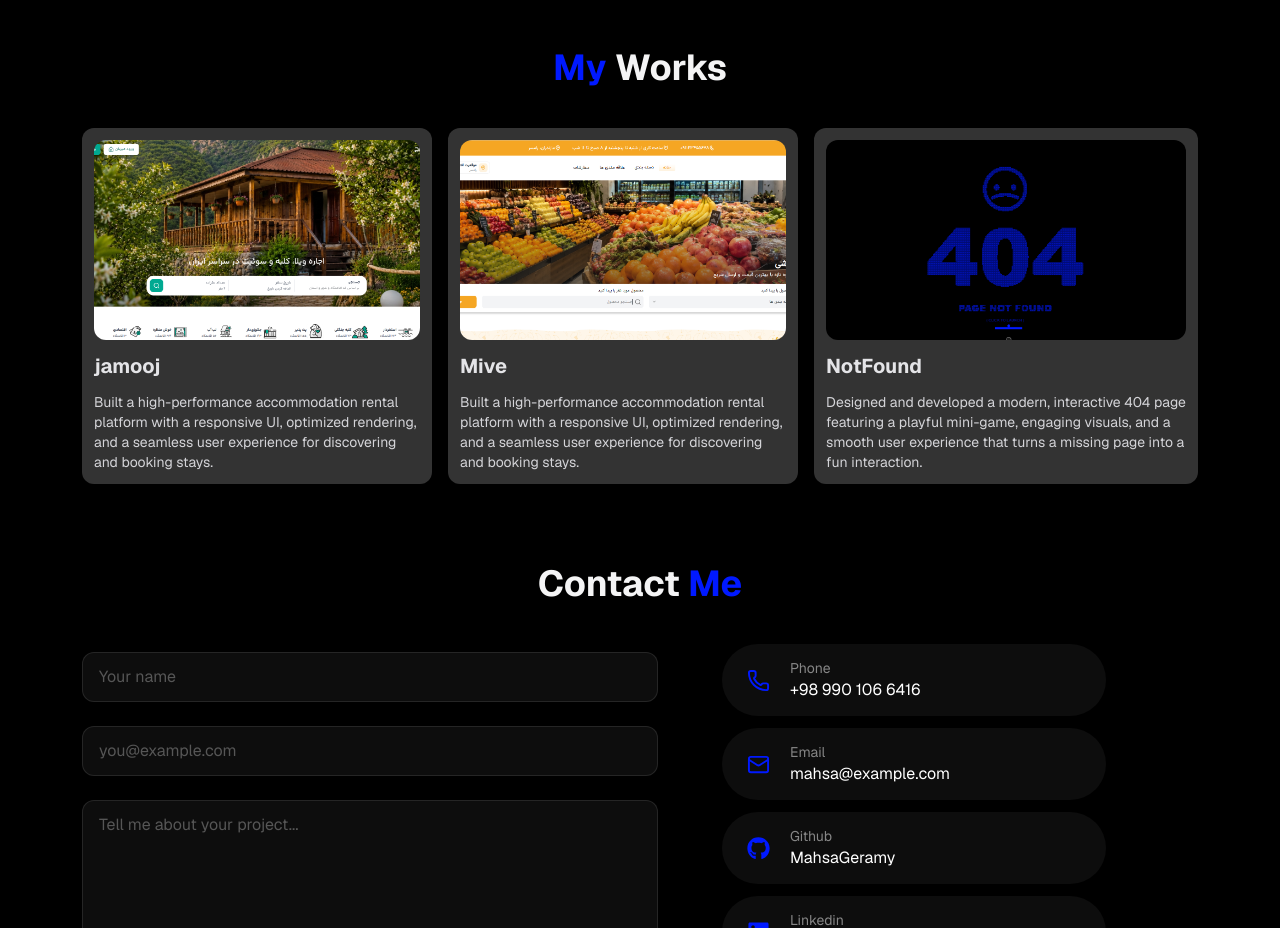
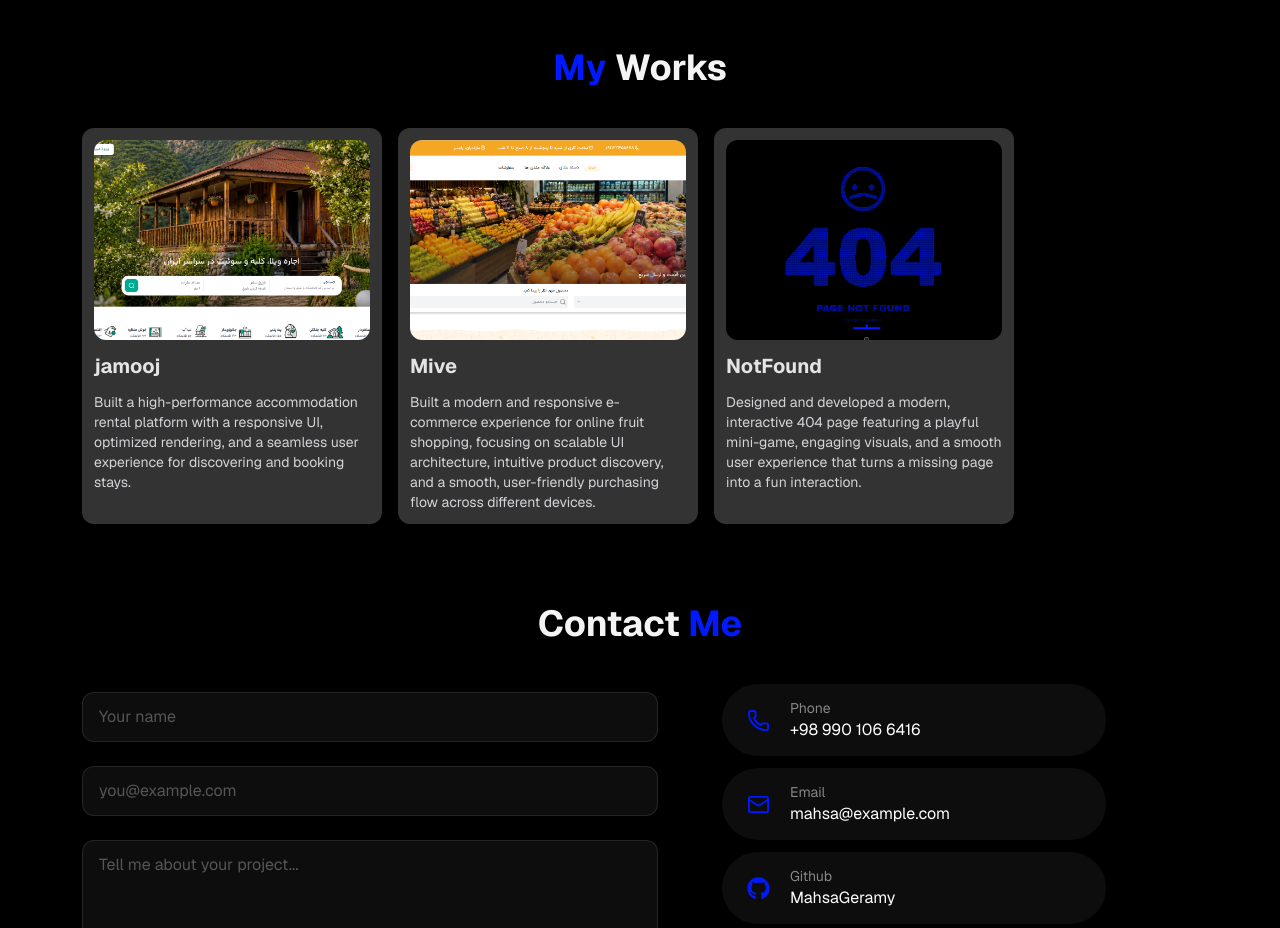
Before and after one commit to MahsaGeramy/Portfolio, a Next.js app: page / in a window 1280 px wide. Shown: the part 1660-2588 px from the top of the page. Built offline with nearby package versions, Linux system fonts and the light colour scheme.

Commit message:
add: appRoutes

```diff
--- a/src/app/_components/layout/header.tsx
+++ b/src/app/_components/layout/header.tsx
@@ -2,6 +2,7 @@
 
 import { ArrowRight } from "lucide-react";
 import { useEffect, useState } from "react";
+import appRoutes from "@/common/appRoutes";
 
 const navItems = ["Home", "Services", "Works"];
 
@@ -43,7 +44,7 @@ const Header = () => {
     return (
         <header className="fixed left-1/2 top-0 z-50 flex w-full -translate-x-1/2 items-center justify-between px-5 py-3 backdrop-blur-sm md:px-10">
             <a
-                href="#home"
+                href={appRoutes.Main}
                 className="font-cursive text-sm font-semibold font-fancy text-white md:text-lg"
             >
                 Mahsa Geramy
@@ -57,7 +58,7 @@ const Header = () => {
                     return (
                         <a
                             key={item}
-                            href={`#${sectionId}`}
+                            href={`${appRoutes.Main}#${sectionId}`}
                             className={`group flex items-center gap-2 rounded-full px-4 py-2 font-medium transition-colors duration-300 ${
                                 isActive
                                     ? "text-[var(--primary)]"
--- a/src/app/_components/sections/myWorks.tsx
+++ b/src/app/_components/sections/myWorks.tsx
@@ -17,7 +17,7 @@ const MyWorks = () =>{
         },
         {
             title: "Mive",
-            description: "Built a high-performance accommodation rental platform with a responsive UI, optimized rendering, and a seamless user experience for discovering and booking stays.",
+            description: "Built a modern and responsive e-commerce experience for online fruit shopping, focusing on scalable UI architecture, intuitive product discovery, and a smooth, user-friendly purchasing flow across different devices.",
             link: "https://toroo.ir/",
             image: MivePic
         },
--- a/src/app/_components/sections/projectCard.tsx
+++ b/src/app/_components/sections/projectCard.tsx
@@ -10,7 +10,7 @@ interface Project {
 
 const ProjectCard = ({ data }: { data: Project }) => {
     return (
-        <Link target="_blank" href={data.link} className="min-w-[300px] bg-white/20 p-3 rounded-xl flex flex-col gap-3 hover:scale-[0.98] transition">
+        <Link target="_blank" href={data.link} className="w-[300px] bg-white/20 p-3 rounded-xl flex flex-col gap-3 hover:scale-[0.98] transition">
             <div className="w-full h-[200px]">
                 <Image
                     className="w-full h-full object-cover rounded-xl"
--- a/src/app/layout.tsx
+++ b/src/app/layout.tsx
@@ -1,7 +1,7 @@
 import type { Metadata } from "next";
 import { Geist, Geist_Mono } from "next/font/google";
 import "@/styles/globals.css";
-import CustomCursor from "@/app/_components/layout/CustomCursor";
+import CustomCursor from "@/app/_components/layout/customCursor";
 import Header from "@/app/_components/layout/header";
 
 const geistSans = Geist({
--- /dev/null
+++ b/src/common/appRoutes.ts
@@ -0,0 +1,6 @@
+const appRoutes = {
+
+    Main: "/"
+}
+
+export default appRoutes;
```
Also changed, not shown: src/app/_components/layout/customCursor.tsx (renamed from src/app/_components/layout/CustomCursor.tsx).
